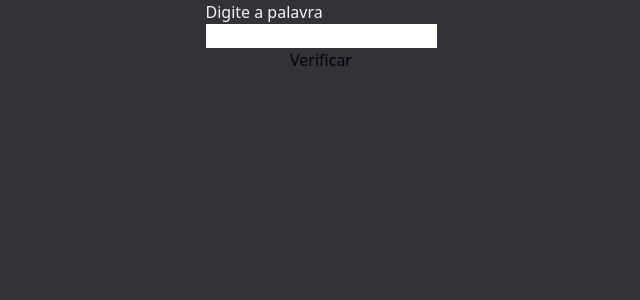
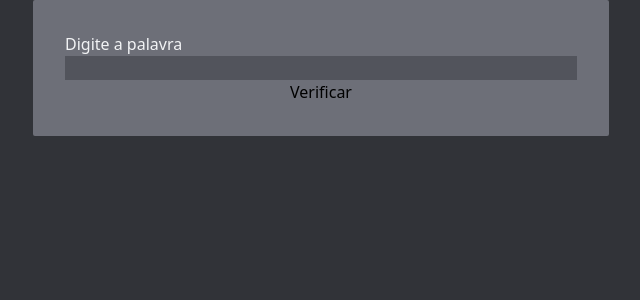
Before and after one commit to bitlab-ufrn/selecao-2023-StefWolf, a React (Vite) app: page / in a window 1280 px wide. Shown: the top 300 px of the page, without its empty margins (319-959 px from the left). Built offline with nearby package versions, Linux system fonts and the light colour scheme.

Commit message:
adicionando screens no tailwind #2

```diff
--- a/src/App.jsx
+++ b/src/App.jsx
@@ -12,7 +12,7 @@ function App() {
   }
 
   return (
-    <body>
+    <body className='body'>
       <form onSubmit={verifyWords} className='form'>
         <label className='form__label'>Digite a palavra</label>
         <input className='form__input' id='text' type='text' name='text'
--- a/src/index.css
+++ b/src/index.css
@@ -6,20 +6,23 @@
     @apply -bg--background-color;
 }
 
-body {
+.body {
     @apply flex justify-center;
+    @apply w-full;
 }
 
 .form {
     @apply flex flex-col;
+    @apply -bg--background-secondary p-8 w-[45%];
+    @apply rounded-sm;
 }
 
 .form__label {
-    @apply -text--text-color ;
+    @apply -text--text-color;
 }
 
 .form__input {
-
+    @apply -bg--background-input/50;
 }
 
 .form__button {
--- a/tailwind.config.js
+++ b/tailwind.config.js
@@ -13,6 +13,15 @@ export default {
         '--error-color': '#F45D60',
       }
     },
+
+    screens : {
+      'mini-phone': '304px',
+      'mini-tablet': '421px',
+      'tablet': '640px',
+      'tablet-large': '800px',
+      'laptop': '1024px',
+      'desktop': '1280px',
+    }
   },
   plugins: [],
 }
```
